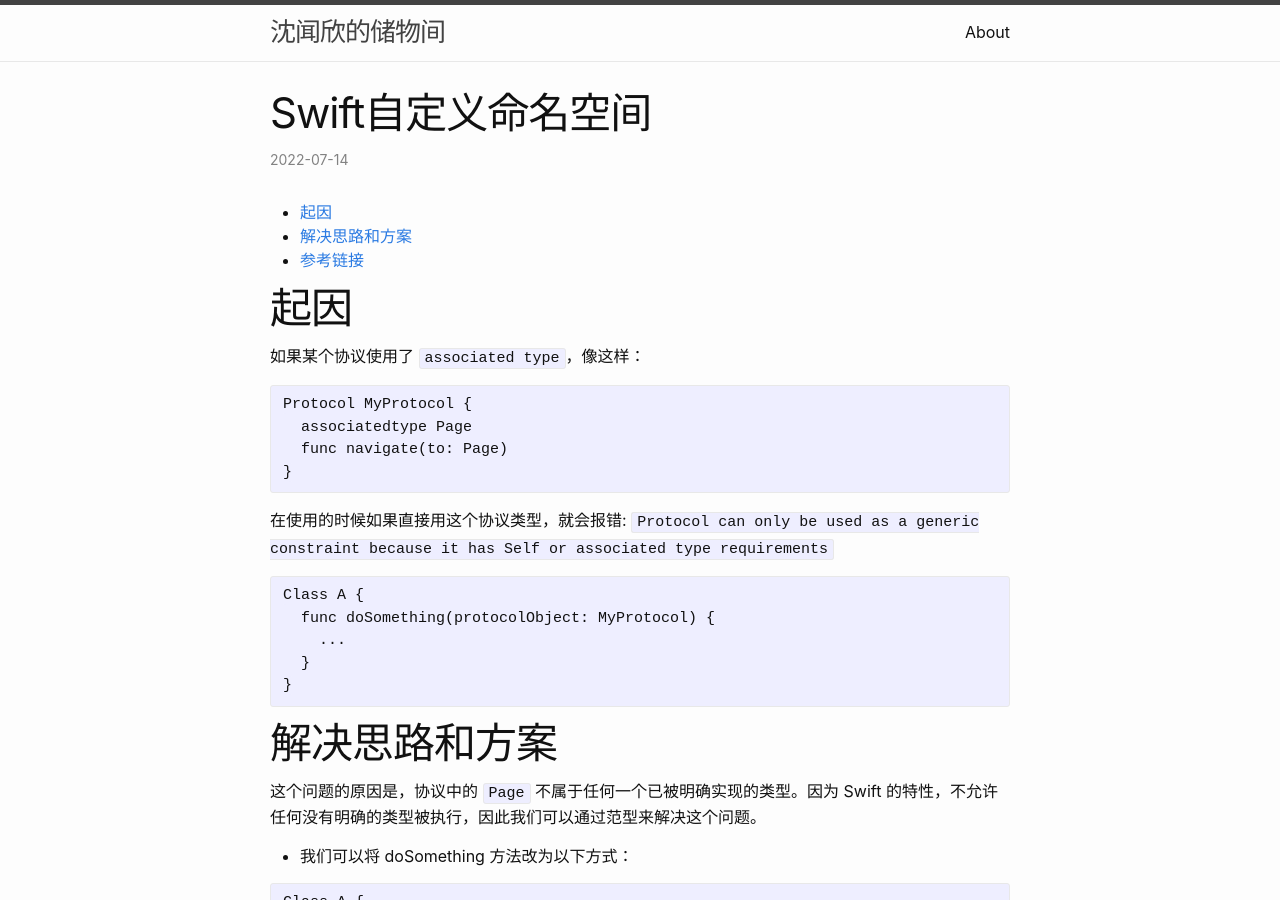
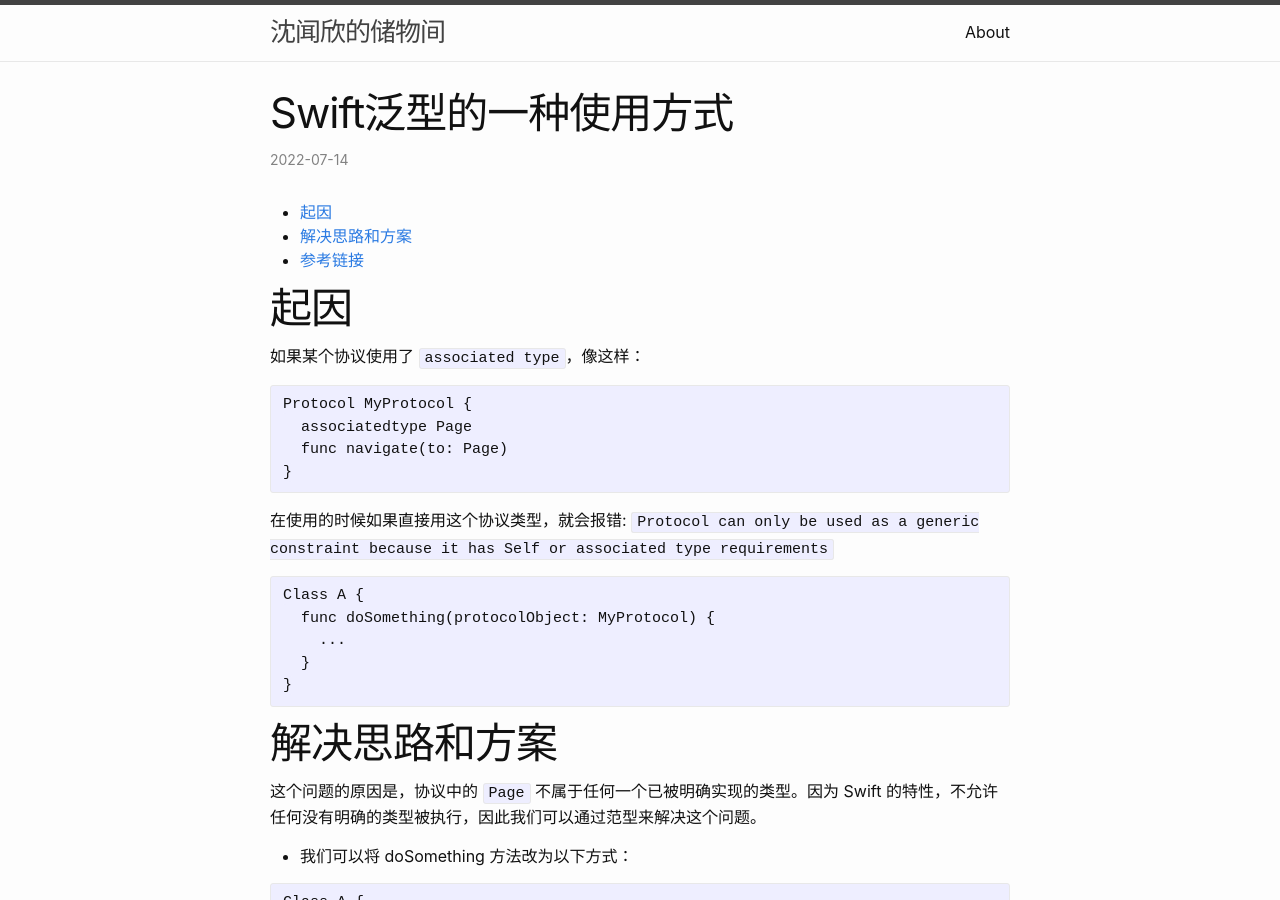
Before and after one commit to PatShen/PatShen.github.io, a Jekyll site: the page built from _posts/2022-07-14-Swift泛型的一种使用方式.md, in a window 1280 px wide and 900 px high. Built offline with Jekyll 4.4.1, drawn with Linux system fonts in a browser that asks for light colours.

Commit message:
Update and rename 2022-07-14-Swift范型的一种使用方式.md to 2022-07-14-Swift泛型的一种使用方式.md

```diff
--- a/_posts/2022-07-14-Swift范型的一种使用方式.md
+++ b/_posts/2022-07-14-Swift泛型的一种使用方式.md
@@ -1,6 +1,6 @@
 ---
 layout: post
-title: Swift自定义命名空间
+title: Swift泛型的一种使用方式
 tag: iOS, Swift, Genrics
 
 ---
```
